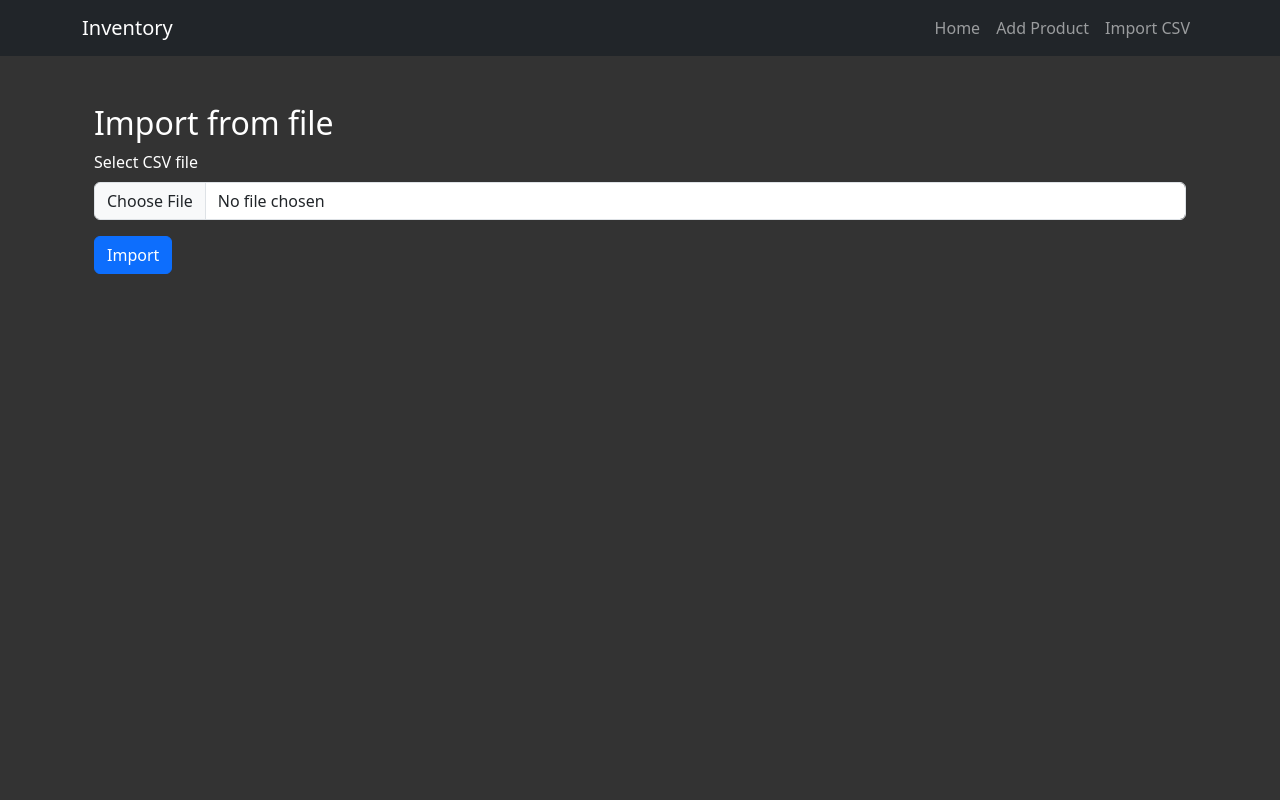
After one commit to atlahua-nunez/inventory_management, a Flask app: page /import in a window 1280 px wide. The commit adds this page. Run offline with Flask 3, Linux system fonts and the light colour scheme; some libraries are stand-ins or nearby versions.

Commit message:
Se agrega funcionalidad para importar la información que tenga el usuario disponible,se agrega import.html para realizar la importación de un archivo csv, se corrige ruta para editar articulos, antes era por id ahora es por article code

```diff
--- a/main.py
+++ b/main.py
@@ -1,9 +1,14 @@
+import io
+import pandas as pd
 from flask import Flask, render_template, redirect, url_for, flash, request
 from flask_sqlalchemy import SQLAlchemy
 from flask_bootstrap import Bootstrap5
 from sqlalchemy.orm import DeclarativeBase, Mapped, mapped_column
 from sqlalchemy import Integer, String, Float
 from forms import ArticleForm
+import csv
+from io import TextIOWrapper
+
 
 class Base(DeclarativeBase):
     pass
@@ -66,7 +71,7 @@ def view_material(article_code):
     if not material:
         flash('Material not found', 'danger')
         return redirect(url_for('home'))
-    return render_template('parts.html', material=material)
+    return render_template('parts.html', article=material)
 
 
 # Create
@@ -89,7 +94,7 @@ def add():
 
 @app.route('/edit/<string:article_code>', methods=["GET", "POST"])
 def edit(article_code):
-    article = db.get_or_404(Article, article_code)
+    article = Article.query.filter_by(code=article_code).first_or_404()
     if request.method == "POST":
         article.quantity = float(request.form["quantity"])
         article.unit_price = float(request.form["unit_price"])
@@ -108,5 +113,55 @@ def delete(article_code):
     flash("Article deleted successfully", "success")
     return redirect(url_for('home'))
 
+@app.route('/import', methods=['GET', 'POST'])
+def import_csv():
+    if request.method == 'POST':
+        file = request.files.get('file')
+
+        if not file or not file.filename.endswith('.csv'):
+            flash('Not a valid file, please use a valid CSV file.')
+            return redirect(url_for('home'))
+
+        try:
+            df = pd.read_csv(file)
+            required_columns = {'code', 'name', 'description', 'quantity', 'unit_price'}
+            if not required_columns.issubset(df.columns):
+                flash('File must have titles for each column: code, name, description, quantity, unit_price')
+                return redirect(url_for('import.html'))
+
+            added = 0
+            for _,row in df.iterrows():
+                try:
+                    code = str(row['code']).strip()
+                    name = str(row['name']).strip()
+                    description = str(row['description']).strip()
+                    quantity = int(row['quantity'])
+                    unit_price = float(row['unit_price'])
+
+                    existing = Article.query.filter_by(code=code).first()
+                    if not existing:
+                        new_article = Article(
+                            code=code,
+                            name=name,
+                            description=description,
+                            quantity=quantity,
+                            unit_price=unit_price,
+                        )
+                        db.session.add(new_article)
+                        added += 1
+                except Exception as e:
+                    flash(f"Error trying to process the row: {e}")
+                    continue
+
+            db.session.commit()
+            flash(f"{added} succesfully imported articles.")
+            return redirect(url_for('home'))
+
+        except Exception as e:
+            flash(f"Error trying to read the file: {e}")
+            return redirect(url_for('home'))
+    return render_template('import.html')
+
+
 if __name__ == '__main__':
     app.run(debug=True)
--- a/static/styles.css
+++ b/static/styles.css
@@ -1,6 +1,12 @@
+html, body {
+  height: 100%;
+  overflow-y: auto;
+}
+
 body {
-background-color: #333;
-color: white;
+    background-color: #333;
+    color: white;
+    overflow-x: auto;
 }
 
 a {
--- a/templates/base.html
+++ b/templates/base.html
@@ -23,6 +23,9 @@
                     <li class="nav-item">
                         <a href="{{ url_for('add') }}" class="nav-link">Add Product</a>
                     </li>
+                    <li>
+                        <a href="{{ url_for('import_csv') }}" class="nav-link">Import CSV</a>
+                    </li>
                 </ul>
             </div>
 
--- /dev/null
+++ b/templates/import.html
@@ -0,0 +1,29 @@
+{% extends 'base.html' %}
+{% block title %}Part Data{% endblock %}
+    {% block styles %}
+        {{ bootstrap.load_css() }}
+        <link rel="stylesheet" href="{{ url_for('static',filename='styles.css')}}">
+    {% endblock %}
+
+{% block content %}
+    <div class="container mt-5">
+        <h2>Import from file</h2>
+        <form method="POST" enctype="multipart/form-data">
+            <div class="mb-3">
+                <label class="form-label">Select CSV file</label>
+                <input class="form-control" type="file" id="file" name="file" accept=".csv" required>
+            </div>
+            <button class="btn btn-primary">Import</button>
+        </form>
+
+        {% with message = get_flashed_messages() %}
+            {% if messages %}
+                <ul class="mt-3 alert alert-info">
+                    {% for message in messages %}
+                        <li>{{ message }}</li>
+                    {% endfor %}
+                </ul>
+            {% endif %}
+        {% endwith %}
+    </div>
+{% endblock %}
```
Also changed, not shown: templates/index.html (+11 -9 lines), templates/parts.html (+7 -12 lines), instance/inventory_project.db.
